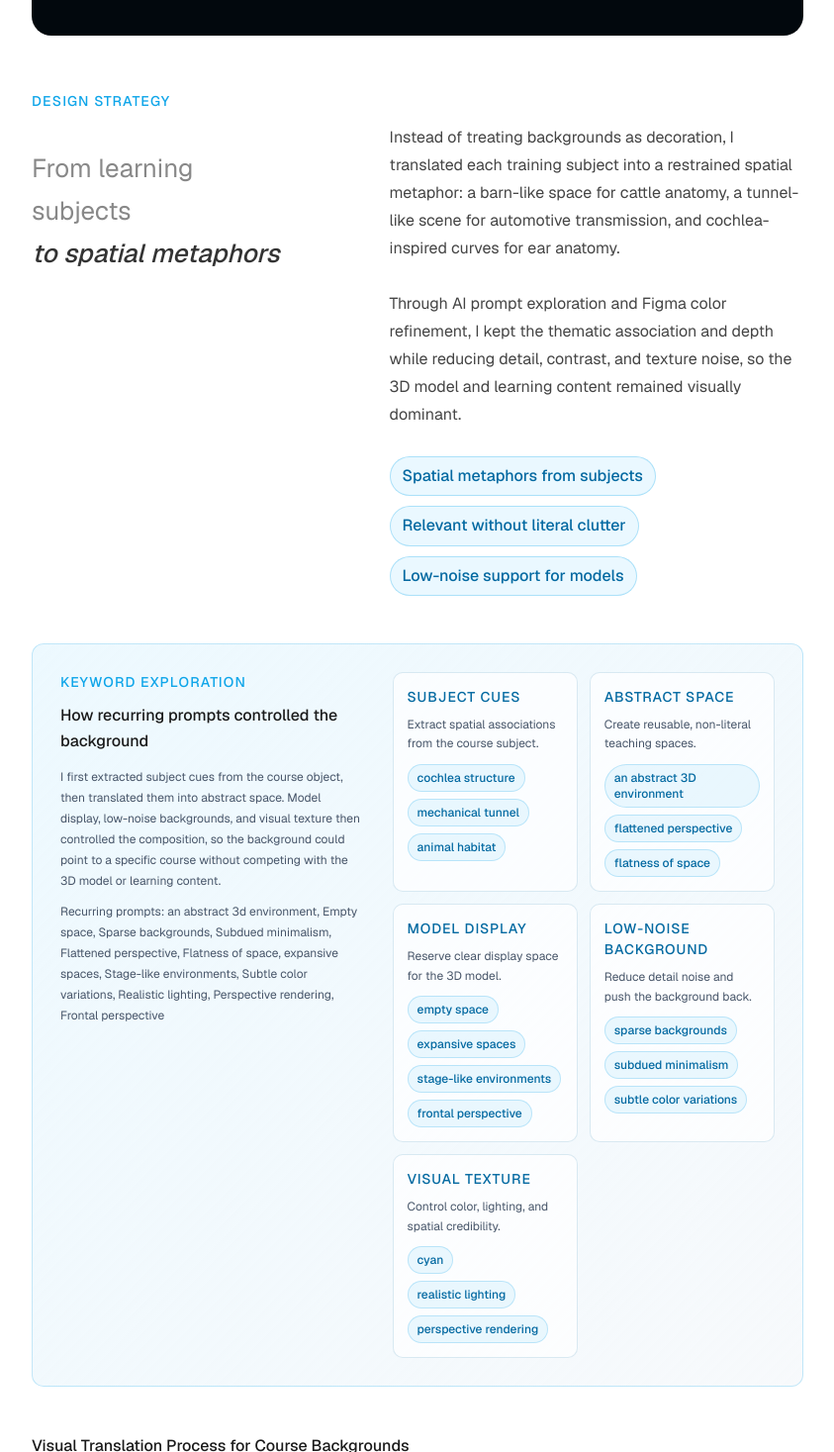
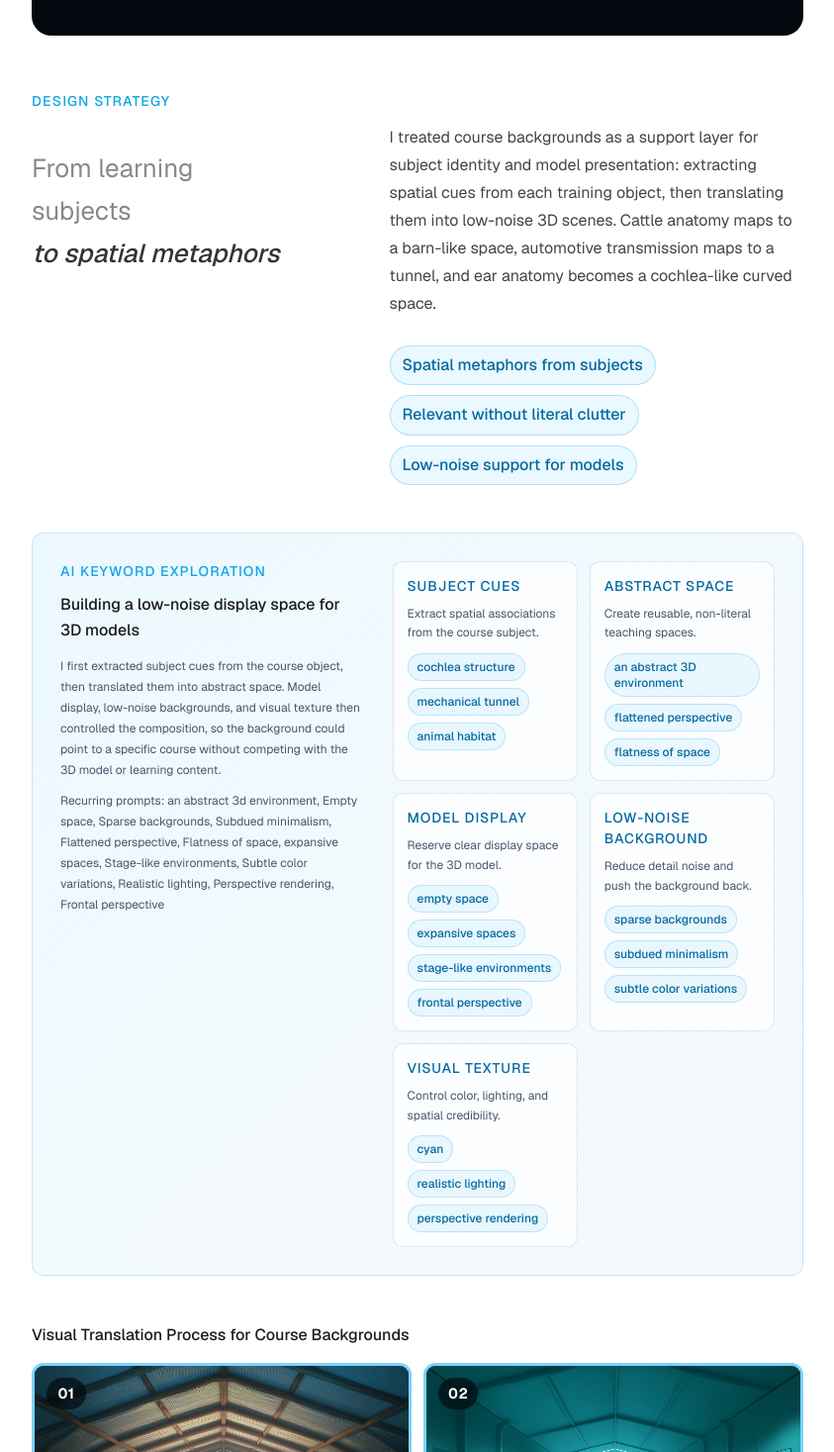
Before and after one commit to jaemin17/portfolio-pro, a Next.js app: page /en/projects/vr-education in a window 1280 px wide. Shown: the part 1683-3150 px from the top of the page at 99% size, without its empty margins (218-1061 px from the left). Built offline with nearby package versions, Linux system fonts and the light colour scheme.

Commit message:
Refine VR education visual narrative

```diff
--- a/src/app/[locale]/projects/biomedical-vr/biomedicalVr.module.css
+++ b/src/app/[locale]/projects/biomedical-vr/biomedicalVr.module.css
@@ -355,6 +355,27 @@
   height: 100%;
   display: block;
   object-fit: cover;
+}
+
+.backgroundProcessImageNumber {
+  position: absolute;
+  z-index: 1;
+  top: 12px;
+  left: 12px;
+  display: inline-flex;
+  align-items: center;
+  justify-content: center;
+  min-width: 40px;
+  height: 32px;
+  padding: 0 10px;
+  border-radius: 999px;
+  background: rgba(2, 8, 13, 0.68);
+  color: #fff;
+  font-size: var(--fs-label);
+  font-weight: 600;
+  line-height: 1;
+  letter-spacing: 0.08em;
+  box-shadow: 0 10px 26px rgba(2, 8, 13, 0.22);
 }
 
 .backgroundProcessOverlay {
--- a/src/app/[locale]/projects/vr-education/page.tsx
+++ b/src/app/[locale]/projects/vr-education/page.tsx
@@ -338,15 +338,8 @@ export default async function VrEducationPage({ params }: VrEducationPageProps)
                     <p>
                       {t(
                         locale,
-                        "我没有把背景当作装饰图处理，而是根据不同实训内容提取对应的空间隐喻：牛解剖对应牧场与牛舍，汽车传动结构对应隧道空间，耳部结构则转译为类似耳蜗的弧形场景。",
-                        "Instead of treating backgrounds as decoration, I translated each training subject into a restrained spatial metaphor: a barn-like space for cattle anatomy, a tunnel-like scene for automotive transmission, and cochlea-inspired curves for ear anatomy.",
-                      )}
-                    </p>
-                    <p>
-                      {t(
-                        locale,
-                        "经过 AI 关键词探索和 Figma 后期调色，我保留主题联想与空间纵深，同时压低细节、对比和材质干扰，让 3D 模型和教学信息始终成为界面的视觉重点。",
-                        "Through AI prompt exploration and Figma color refinement, I kept the thematic association and depth while reducing detail, contrast, and texture noise, so the 3D model and learning content remained visually dominant.",
+                        "我把课程背景作为学科识别和模型展示的承托层：从实训对象提取空间线索，再转译为低干扰的 3D 场景。牛解剖对应牧场与牛舍，汽车传动结构对应隧道空间，耳部结构则转译为耳蜗式弧形空间。",
+                        "I treated course backgrounds as a support layer for subject identity and model presentation: extracting spatial cues from each training object, then translating them into low-noise 3D scenes. Cattle anatomy maps to a barn-like space, automotive transmission maps to a tunnel, and ear anatomy becomes a cochlea-like curved space.",
                       )}
                     </p>
                     <ul className={styles.processTagList}>
@@ -366,13 +359,13 @@ export default async function VrEducationPage({ params }: VrEducationPageProps)
               <section className={styles.promptStrategyBlock}>
                 <div>
                   <p className={styles.promptStrategyKicker}>
-                    {t(locale, "关键词探索", "Keyword Exploration")}
+                    {t(locale, "AI 关键词探索", "AI Keyword Exploration")}
                   </p>
                   <h3 className={styles.promptStrategyHeading}>
                     {t(
                       locale,
-                      "高频关键词如何控制背景",
-                      "How recurring prompts controlled the background",
+                      "为 3D 模型建立低干扰展示空间",
+                      "Building a low-noise display space for 3D models",
                     )}
                   </h3>
                   <p className={styles.promptStrategyLead}>
@@ -479,6 +472,9 @@ export default async function VrEducationPage({ params }: VrEducationPageProps)
                 <div className={styles.backgroundProcessGrid}>
                   {cattleBackgroundProcessImages.map((image) => (
                     <div className={styles.backgroundProcessCard} key={image.src}>
+                      <span className={styles.backgroundProcessImageNumber} aria-hidden="true">
+                        {image.step}
+                      </span>
                       {/* eslint-disable-next-line @next/next/no-img-element -- static export */}
                       <img
                         src={assetPath(image.src)}
```
Also changed, not shown: 1 other file (tests, documents, lock files or other folders).
